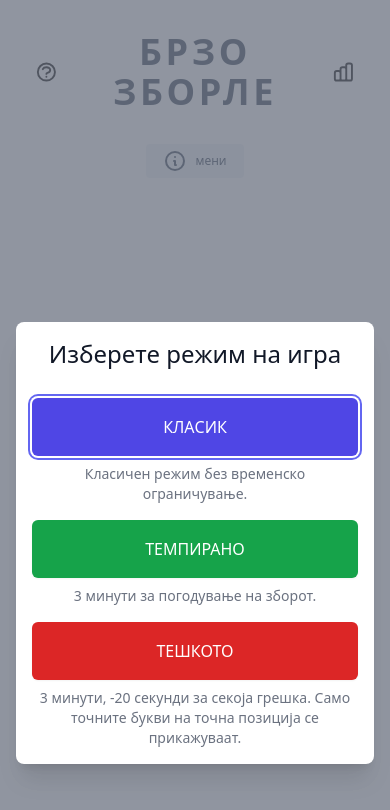
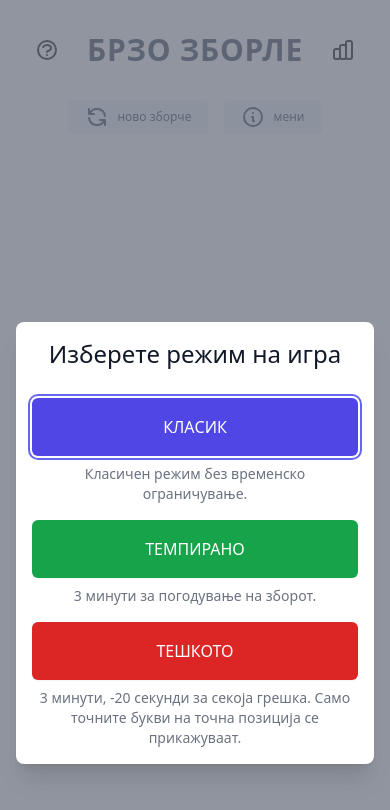
Before and after one commit to KinDzaDzaSki/BrzoZborle, a React (Create React App) app: page / in a window 390 px wide. Shown: the top 810 px of the page. Built offline with nearby package versions, Linux system fonts and the light colour scheme.

Commit message:
UI improvements: Make title responsive and move new word button next to menu

```diff
--- a/src/App.tsx
+++ b/src/App.tsx
@@ -178,7 +178,7 @@ function App() {
             <Alert message="Копирано во clipboard за споделување" isOpen={shareComplete} variant="success" />
             <div className="flex w-80 mx-auto items-center mb-2">
                 <QuestionMarkCircleIcon className="h-6 w-6 cursor-pointer" onClick={() => setIsInfoModalOpen(true)} />
-                <h1 className="text-4xl text-center text-slate-700 tracking-widest grow uppercase font-bold">Брзо Зборле</h1>
+                <h1 className="text-3xl sm:text-4xl text-center text-slate-700 tracking-wide sm:tracking-widest grow uppercase font-bold whitespace-nowrap">Брзо Зборле</h1>
                 <ChartBarIcon className="h-6 w-6 cursor-pointer" onClick={() => setIsStatsModalOpen(true)} />
             </div>
 
@@ -207,27 +207,7 @@ function App() {
                         win={isWinAnimationStarted}
                         gameMode={gameMode}
                     />
-                    <div className="flex justify-center mb-4">
-                        <button
-                            type="button"
-                            className="inline-flex items-center px-4 py-2 border border-transparent text-sm font-medium rounded-md text-white bg-indigo-600 hover:bg-indigo-700 focus:outline-none focus:ring-2 focus:ring-offset-2 focus:ring-indigo-500"
-                            onClick={() => {
-                                // Reset the game with a new word
-                                setGuesses([])
-                                setIsGameWon(false)
-                                setIsGameLost(false)
-                                setCurrentGuess('')
-                                setIsTimerRunning(false)
-                                if (gameMode === 'timed' || gameMode === 'hard') {
-                                    setTimeRemaining(180)
-                                    setIsTimerRunning(true)
-                                }
-                                localStorage.removeItem('gameState')
-                            }}
-                        >
-                            НОВО ЗБОРЧЕ
-                        </button>
-                    </div>
+
                     <Keyboard
                         onChar={onChar}
                         onDelete={onDelete}
@@ -297,6 +277,28 @@ function App() {
                         Нова Игра
                     </button>
                 )}
+                <div className="flex space-x-4">
+                    <button
+                        type="button"
+                        className="flex items-center px-4 py-1 border border-transparent text-xs font-medium rounded text-slate-700 bg-slate-100 hover:bg-slate-200 focus:outline-none focus:ring-2 focus:ring-offset-2 focus:ring-slate-500"
+                        onClick={() => {
+                            setGuesses([])
+                            setIsGameWon(false)
+                            setIsGameLost(false)
+                            setCurrentGuess('')
+                            setIsTimerRunning(false)
+                            if (gameMode === 'timed' || gameMode === 'hard') {
+                                setTimeRemaining(180)
+                                setIsTimerRunning(true)
+                            }
+                            localStorage.removeItem('gameState')
+                        }}
+                    >
+                        <svg xmlns="http://www.w3.org/2000/svg" className="h-6 w-6 mr-2" fill="none" viewBox="0 0 24 24" stroke="currentColor">
+                            <path strokeLinecap="round" strokeLinejoin="round" strokeWidth={2} d="M4 4v5h.582m15.356 2A8.001 8.001 0 004.582 9m0 0H9m11 11v-5h-.581m0 0a8.003 8.003 0 01-15.357-2m15.357 2H15" />
+                        </svg>
+                        ново зборче
+                    </button>
                     <button
                         type="button"
                         className="flex items-center px-4 py-1 border border-transparent text-xs font-medium rounded text-slate-700 bg-slate-100 hover:bg-slate-200 focus:outline-none focus:ring-2 focus:ring-offset-2 focus:ring-slate-500"
@@ -309,6 +311,7 @@ function App() {
                     </button>
                 </div>
             </div>
+        </div>
     )
 }
 
```
Lines whose indentation alone changed are shown as unchanged.
